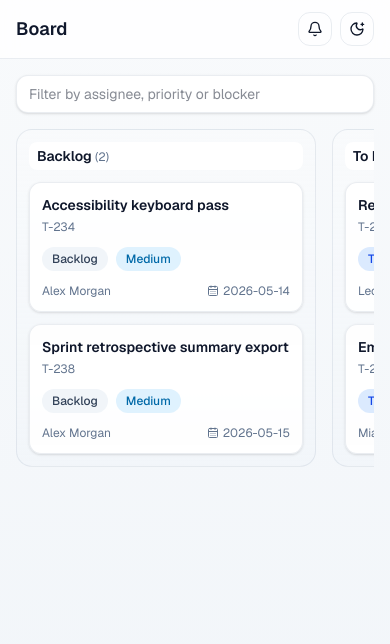
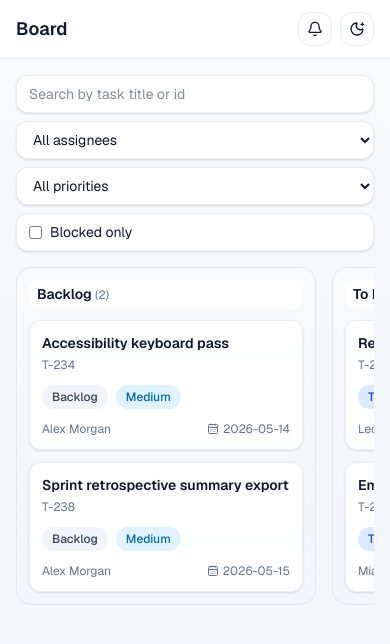
Before and after one commit to gama1726/scrum_dashboard, a Next.js app: page /board in a window 390 px wide. Shown: the top 644 px of the page. Built offline with nearby package versions, Linux system fonts and the light colour scheme.

Commit message:
feat: add interactive board filters and task detail drawer

```diff
--- a/src/app/board/page.tsx
+++ b/src/app/board/page.tsx
@@ -1,44 +1,13 @@
 import { AppShell } from "@/components/layout/app-shell";
-import { TaskCard } from "@/components/board/task-card";
+import { BoardView } from "@/components/board/board-view";
 import { apiClient } from "@/lib/api-client";
-import { TaskStatus } from "@/types";
-
-const columns: TaskStatus[] = ["Backlog", "To Do", "In Progress", "Review", "Done"];
 
 export default async function BoardPage() {
   const { tasks, teamMembers } = await apiClient.getBoardData();
 
   return (
     <AppShell title="Board">
-      <div className="mb-4 flex gap-2">
-        <input
-          className="w-full rounded-xl border border-slate-200 bg-white px-3 py-2 text-sm shadow-sm outline-none transition focus-visible:ring-2 focus-visible:ring-indigo-400 dark:border-slate-700 dark:bg-slate-900"
-          placeholder="Filter by assignee, priority or blocker"
-        />
-      </div>
-
-      <div className="overflow-x-auto pb-2 [scrollbar-gutter:stable]">
-        <div className="flex min-w-max gap-4">
-        {columns.map((status) => (
-          <section
-            key={status}
-            className="w-[300px] shrink-0 rounded-2xl border border-slate-200 bg-gradient-to-b from-slate-50/95 to-slate-100/70 p-3 dark:border-slate-700 dark:from-slate-900/90 dark:to-slate-900/40"
-          >
-            <h3 className="sticky top-0 z-10 mb-3 rounded-lg bg-white/90 px-2 py-1 text-sm font-semibold backdrop-blur dark:bg-slate-900/85">
-              {status}{" "}
-              <span className="text-xs font-normal text-slate-500">
-                ({tasks.filter((task) => task.status === status).length})
-              </span>
-            </h3>
-            <div className="space-y-3">
-              {tasks.filter((task) => task.status === status).map((task) => (
-                <TaskCard key={task.id} task={task} assignee={teamMembers.find((member) => member.id === task.assigneeId)} />
-              ))}
-            </div>
-          </section>
-        ))}
-        </div>
-      </div>
+      <BoardView tasks={tasks} teamMembers={teamMembers} />
     </AppShell>
   );
 }
--- /dev/null
+++ b/src/components/board/board-view.tsx
@@ -0,0 +1,157 @@
+"use client";
+
+import { useMemo, useState } from "react";
+import { X } from "lucide-react";
+import { TaskCard } from "@/components/board/task-card";
+import { PriorityBadge, StatusBadge } from "@/components/shared/badges";
+import { Task, TaskPriority, TaskStatus, TeamMember } from "@/types";
+
+const columns: TaskStatus[] = ["Backlog", "To Do", "In Progress", "Review", "Done"];
+
+interface BoardViewProps {
+  tasks: Task[];
+  teamMembers: TeamMember[];
+}
+
+export function BoardView({ tasks, teamMembers }: BoardViewProps) {
+  const [query, setQuery] = useState("");
+  const [assigneeId, setAssigneeId] = useState("all");
+  const [priority, setPriority] = useState<"all" | TaskPriority>("all");
+  const [blockedOnly, setBlockedOnly] = useState(false);
+  const [selectedTaskId, setSelectedTaskId] = useState<string | null>(null);
+
+  const filteredTasks = useMemo(() => {
+    return tasks.filter((task) => {
+      const matchQuery = !query || task.title.toLowerCase().includes(query.toLowerCase()) || task.id.toLowerCase().includes(query.toLowerCase());
+      const matchAssignee = assigneeId === "all" || task.assigneeId === assigneeId;
+      const matchPriority = priority === "all" || task.priority === priority;
+      const matchBlocked = !blockedOnly || task.blocked;
+      return matchQuery && matchAssignee && matchPriority && matchBlocked;
+    });
+  }, [tasks, query, assigneeId, priority, blockedOnly]);
+
+  const selectedTask = tasks.find((task) => task.id === selectedTaskId) ?? null;
+  const selectedAssignee = teamMembers.find((member) => member.id === selectedTask?.assigneeId);
+
+  return (
+    <>
+      <div className="mb-4 grid gap-2 md:grid-cols-4">
+        <input
+          className="w-full rounded-xl border border-slate-200 bg-white px-3 py-2 text-sm shadow-sm outline-none transition focus-visible:ring-2 focus-visible:ring-indigo-400 dark:border-slate-700 dark:bg-slate-900"
+          placeholder="Search by task title or id"
+          value={query}
+          onChange={(event) => setQuery(event.target.value)}
+        />
+
+        <select
+          value={assigneeId}
+          onChange={(event) => setAssigneeId(event.target.value)}
+          className="rounded-xl border border-slate-200 bg-white px-3 py-2 text-sm shadow-sm outline-none transition focus-visible:ring-2 focus-visible:ring-indigo-400 dark:border-slate-700 dark:bg-slate-900"
+        >
+          <option value="all">All assignees</option>
+          {teamMembers.map((member) => (
+            <option key={member.id} value={member.id}>{member.fullName}</option>
+          ))}
+        </select>
+
+        <select
+          value={priority}
+          onChange={(event) => setPriority(event.target.value as "all" | TaskPriority)}
+          className="rounded-xl border border-slate-200 bg-white px-3 py-2 text-sm shadow-sm outline-none transition focus-visible:ring-2 focus-visible:ring-indigo-400 dark:border-slate-700 dark:bg-slate-900"
+        >
+          <option value="all">All priorities</option>
+          <option value="Low">Low</option>
+          <option value="Medium">Medium</option>
+          <option value="High">High</option>
+          <option value="Critical">Critical</option>
+        </select>
+
+        <label className="flex items-center gap-2 rounded-xl border border-slate-200 bg-white px-3 py-2 text-sm shadow-sm dark:border-slate-700 dark:bg-slate-900">
+          <input type="checkbox" checked={blockedOnly} onChange={(event) => setBlockedOnly(event.target.checked)} />
+          Blocked only
+        </label>
+      </div>
+
+      <div className="overflow-x-auto pb-2 [scrollbar-gutter:stable]">
+        <div className="flex min-w-max gap-4">
+          {columns.map((status) => {
+            const columnTasks = filteredTasks.filter((task) => task.status === status);
+
+            return (
+              <section
+                key={status}
+                className="w-[300px] shrink-0 rounded-2xl border border-slate-200 bg-gradient-to-b from-slate-50/95 to-slate-100/70 p-3 dark:border-slate-700 dark:from-slate-900/90 dark:to-slate-900/40"
+              >
+                <h3 className="sticky top-0 z-10 mb-3 rounded-lg bg-white/90 px-2 py-1 text-sm font-semibold backdrop-blur dark:bg-slate-900/85">
+                  {status} <span className="text-xs font-normal text-slate-500">({columnTasks.length})</span>
+                </h3>
+
+                <div className="space-y-3">
+                  {columnTasks.length === 0 ? (
+                    <div className="rounded-xl border border-dashed border-slate-300 bg-white/70 p-3 text-xs text-slate-500 dark:border-slate-700 dark:bg-slate-900/50">
+                      No tasks match current filters.
+                    </div>
+                  ) : (
+                    columnTasks.map((task) => (
+                      <TaskCard
+                        key={task.id}
+                        task={task}
+                        assignee={teamMembers.find((member) => member.id === task.assigneeId)}
+                        onClick={() => setSelectedTaskId(task.id)}
+                      />
+                    ))
+                  )}
+                </div>
+              </section>
+            );
+          })}
+        </div>
+      </div>
+
+      {selectedTask ? (
+        <div className="fixed inset-0 z-40 bg-slate-950/35" onClick={() => setSelectedTaskId(null)}>
+          <aside
+            className="absolute right-0 top-0 h-full w-full max-w-md overflow-y-auto border-l border-slate-200 bg-white p-5 shadow-2xl dark:border-slate-700 dark:bg-slate-900"
+            onClick={(event) => event.stopPropagation()}
+          >
+            <div className="flex items-start justify-between gap-3">
+              <div>
+                <p className="text-xs text-slate-500">{selectedTask.id}</p>
+                <h3 className="mt-1 text-lg font-semibold">{selectedTask.title}</h3>
+              </div>
+              <button
+                onClick={() => setSelectedTaskId(null)}
+                className="rounded-lg border border-slate-200 p-1.5 text-slate-500 hover:bg-slate-100 dark:border-slate-700 dark:hover:bg-slate-800"
+                aria-label="Close task details"
+              >
+                <X className="h-4 w-4" />
+              </button>
+            </div>
+
+            <div className="mt-4 flex flex-wrap gap-2">
+              <StatusBadge status={selectedTask.status} />
+              <PriorityBadge priority={selectedTask.priority} />
+            </div>
+
+            <div className="mt-5 space-y-4 text-sm">
+              <Detail label="Assignee" value={selectedAssignee?.fullName ?? "Unassigned"} />
+              <Detail label="Story points" value={String(selectedTask.storyPoints)} />
+              <Detail label="Due date" value={selectedTask.dueDate} />
+              <Detail label="Blocked" value={selectedTask.blocked ? "Yes" : "No"} />
+              <Detail label="Description" value={selectedTask.description} />
+            </div>
+          </aside>
+        </div>
+      ) : null}
+    </>
+  );
+}
+
+function Detail({ label, value }: { label: string; value: string }) {
+  return (
+    <div>
+      <p className="text-xs uppercase tracking-wide text-slate-500">{label}</p>
+      <p className="mt-1 text-slate-800 dark:text-slate-200">{value}</p>
+    </div>
+  );
+}
--- a/src/components/board/task-card.tsx
+++ b/src/components/board/task-card.tsx
@@ -5,12 +5,21 @@ import { motion } from "framer-motion";
 import { Task, TeamMember } from "@/types";
 import { PriorityBadge, StatusBadge } from "@/components/shared/badges";
 
-export function TaskCard({ task, assignee }: { task: Task; assignee?: TeamMember }) {
+export function TaskCard({
+  task,
+  assignee,
+  onClick,
+}: {
+  task: Task;
+  assignee?: TeamMember;
+  onClick?: () => void;
+}) {
   return (
     <motion.article
       whileHover={{ y: -2 }}
       transition={{ duration: 0.16, ease: "easeOut" }}
-      className="rounded-xl border border-slate-200/80 bg-white/95 p-3 shadow-sm transition hover:border-slate-300 hover:shadow-md dark:border-slate-700 dark:bg-slate-900"
+      className="cursor-pointer rounded-xl border border-slate-200/80 bg-white/95 p-3 shadow-sm transition hover:border-slate-300 hover:shadow-md dark:border-slate-700 dark:bg-slate-900"
+      onClick={onClick}
     >
       <div className="flex items-start justify-between gap-2">
         <div>
```
